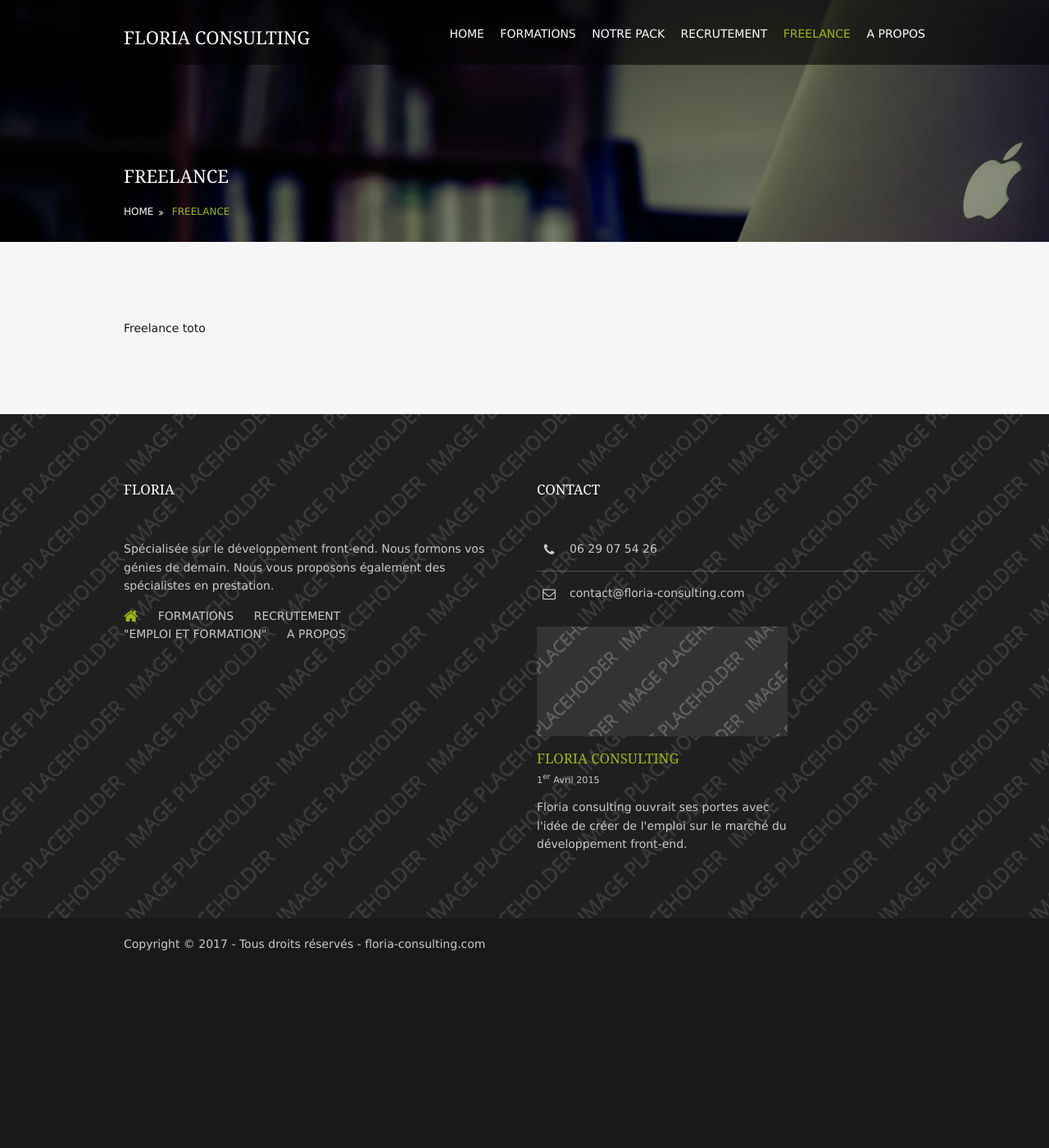
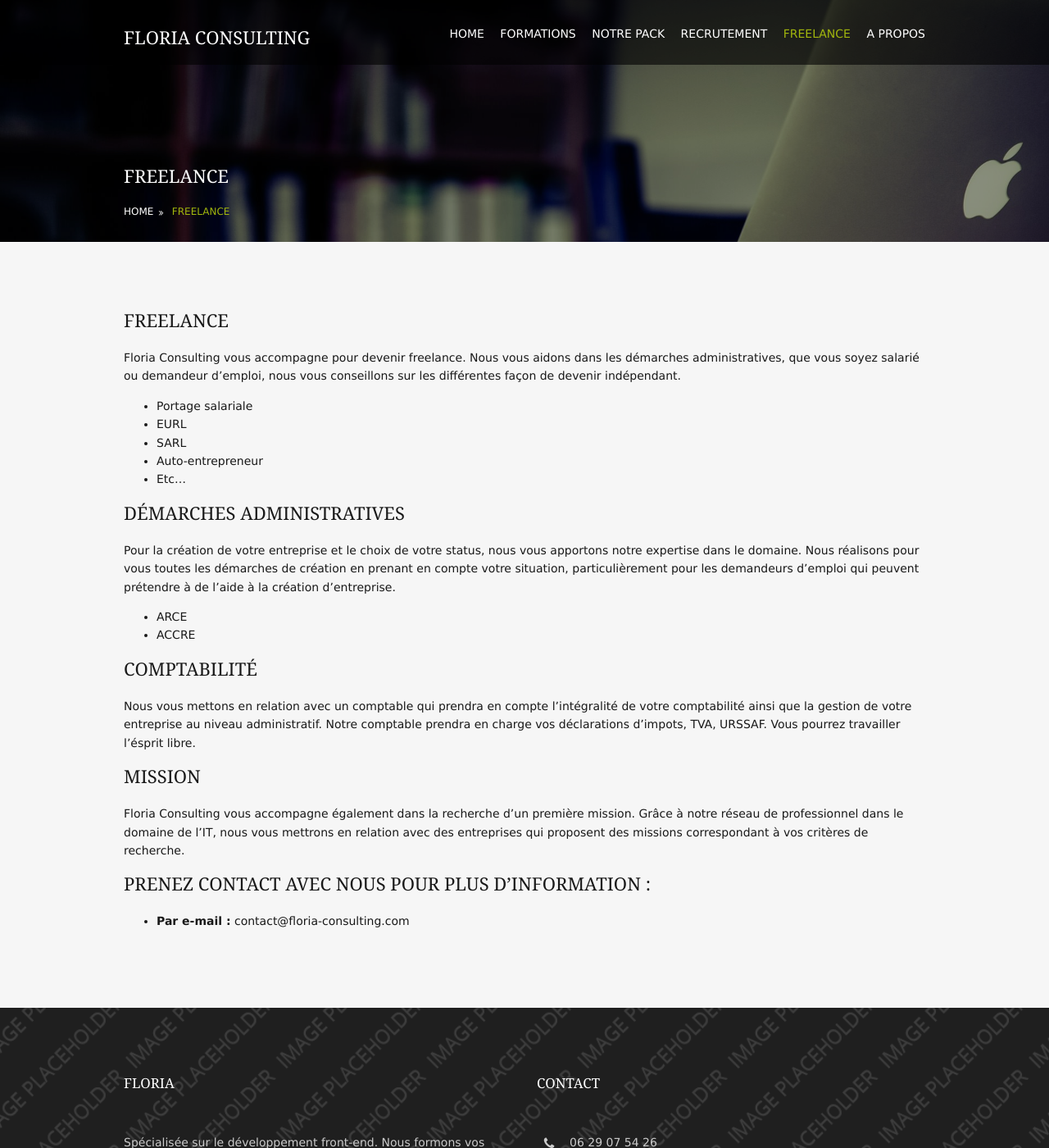
Before and after one commit to ssavajols/floria-consulting, a Jekyll site: the page built from pages/freelance.md, in a window 1280 px wide and 1400 px high. Shown: the whole window at 82% size. Built offline with Jekyll 4.4.1, drawn with Linux system fonts in a browser that asks for light colours.

```diff
--- a/_config.yml
+++ b/_config.yml
@@ -13,7 +13,7 @@
 # you will see them accessed via {{ site.title }}, {{ site.email }}, and so on.
 # You can create any custom variable you would like, and they will be accessible
 # in the templates via {{ site.myvariable }}.
-title: Welcome to floria consulting
+title: Floria Consulting - Formation, recrutement, accompagnement freelance
 email: your-email@domain.com
 description: > # this means to ignore newlines until "baseurl:"
   Write an awesome description for your new site here. You can edit this
--- a/pages/freelance.md
+++ b/pages/freelance.md
@@ -4,4 +4,43 @@
 permalink: freelance/
 ---
 
-Freelance toto
+# Freelance
+
+Floria Consulting vous accompagne pour devenir freelance. Nous vous aidons dans
+les démarches administratives, que vous soyez salarié ou demandeur d'emploi,
+nous vous conseillons sur les différentes façon de devenir indépendant.
+
+- Portage salariale
+- EURL
+- SARL
+- Auto-entrepreneur
+- Etc...
+
+## Démarches administratives
+
+Pour la création de votre entreprise et le choix de votre status, nous vous
+apportons notre expertise dans le domaine. Nous réalisons pour vous toutes
+les démarches de création en prenant en compte votre situation, particulièrement
+pour les demandeurs d'emploi qui peuvent prétendre à de l'aide à la création
+d'entreprise.
+
+- ARCE
+- ACCRE
+
+## Comptabilité
+
+Nous vous mettons en relation avec un comptable qui prendra en compte
+l'intégralité de votre comptabilité ainsi que la gestion de votre entreprise
+au niveau administratif. Notre comptable prendra en charge vos déclarations
+d'impots, TVA, URSSAF. Vous pourrez travailler l'ésprit libre.
+
+## Mission
+
+Floria Consulting vous accompagne également dans la recherche d'un première
+mission. Grâce à notre réseau de professionnel dans le domaine de l'IT, nous
+vous mettrons en relation avec des entreprises qui proposent des missions
+correspondant à vos critères de recherche.
+
+### Prenez contact avec nous pour plus d'information :
+
+- **Par e-mail :** contact@floria-consulting.com
```
